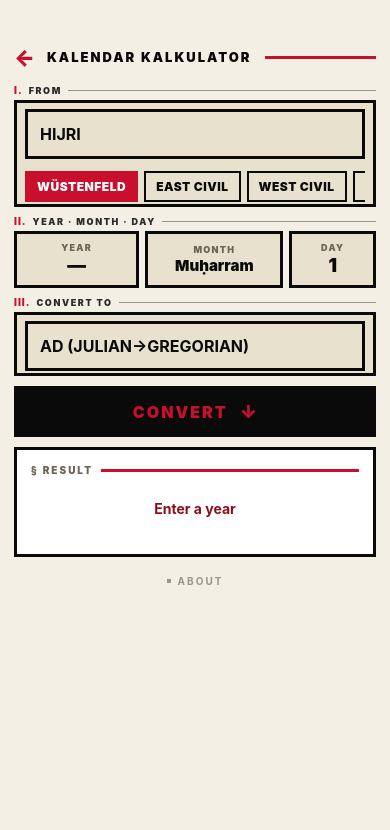
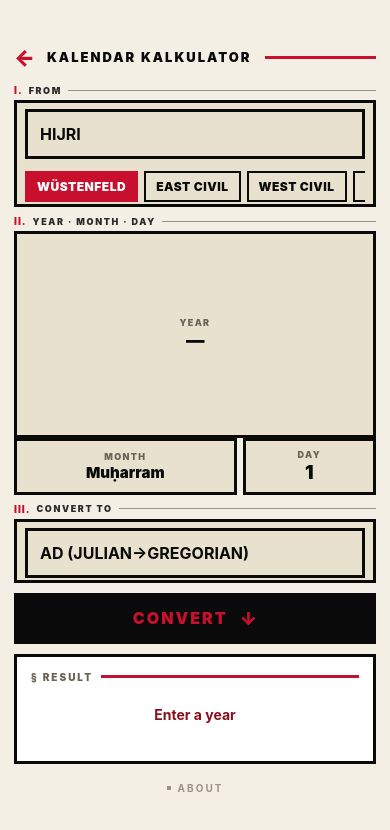
Before and after one commit to sypianski/kalkal, a React Native app in the folder mobile/: screen /Converter in a window 390 px wide. Shown: the top 830 px of the page. Built offline with nearby package versions, Linux system fonts and the light colour scheme.

Commit message:
fix(mobile/android): month box wider than day, full-width other inputs

```diff
--- a/mobile/src/screens/ConverterScreen.tsx
+++ b/mobile/src/screens/ConverterScreen.tsx
@@ -298,10 +298,8 @@ export function ConverterScreen({ route, navigation }: Props) {
         )}
       </View>
 
-      {/* ── YEAR · MONTH · DAY row ────────────────────────────── */}
+      {/* ── YEAR (full width) ─────────────────────────────────── */}
       <Field label={`${T.year} · ${T.month} · ${T.day}`} numeral="II" />
-      <View style={styles.ymdRow}>
-        {/* YEAR */}
       <TouchableOpacity
         style={[
           styles.ymdCell,
@@ -340,6 +338,8 @@ export function ConverterScreen({ route, navigation }: Props) {
         </Text>
       </TouchableOpacity>
 
+      {/* ── MONTH · DAY row ───────────────────────────────────── */}
+      <View style={styles.ymdRow}>
         {/* MONTH */}
         <TouchableOpacity
           style={[styles.ymdCell, styles.ymdMonth, fieldBoxStyle(theme, false)]}
@@ -911,7 +911,7 @@ const styles = StyleSheet.create({
     alignItems: 'center',
     justifyContent: 'center',
   },
-  ymdYear: { flex: 1.6 },
+  ymdYear: { flex: 1 },
   ymdMonth: { flex: 1.8 },
   ymdDay: { flex: 1 },
   ymdLabel: {
```
Also changed, not shown: 1 other file (tests, documents, lock files or other folders). Lines whose indentation alone changed are shown as unchanged.
